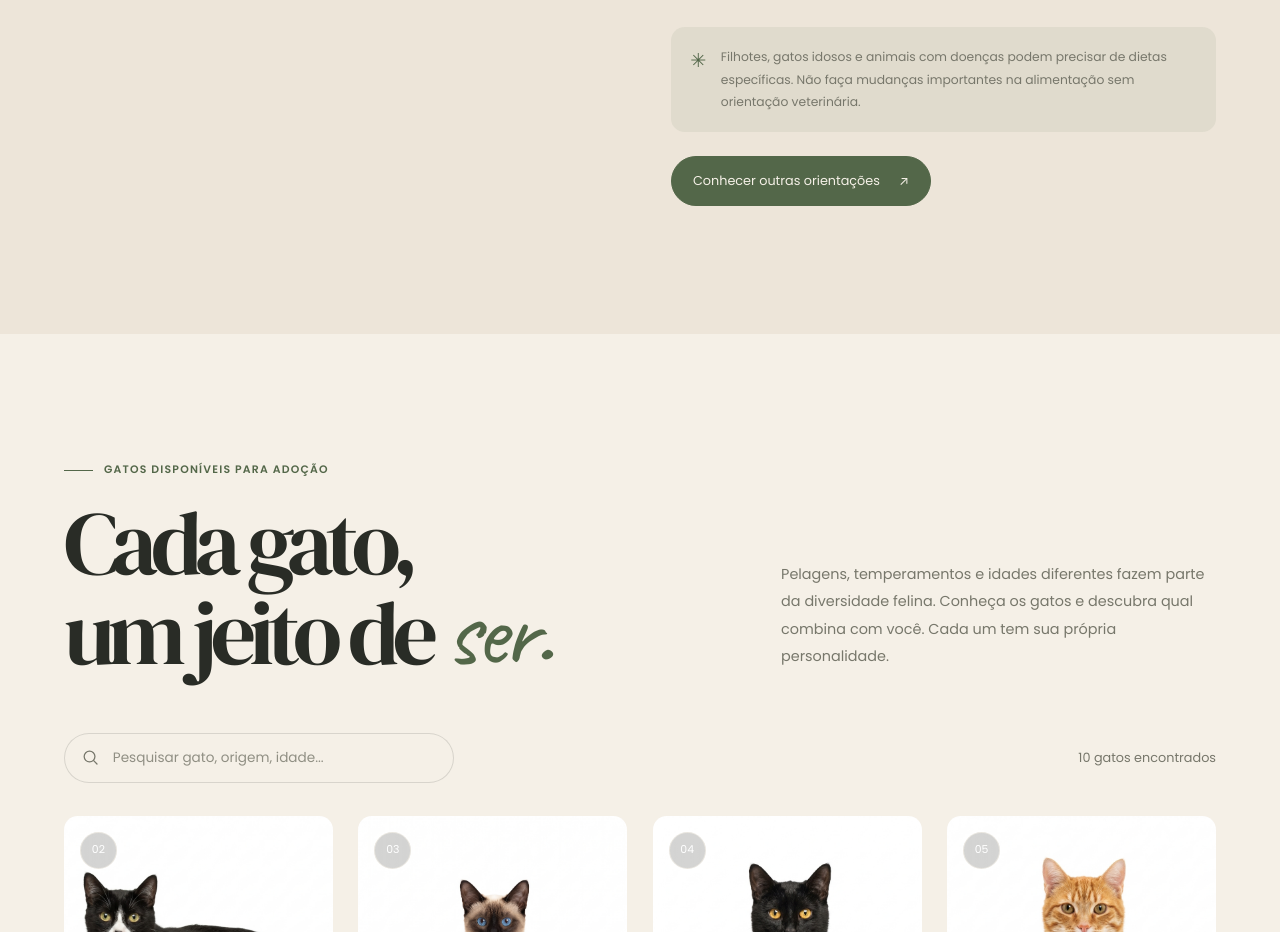
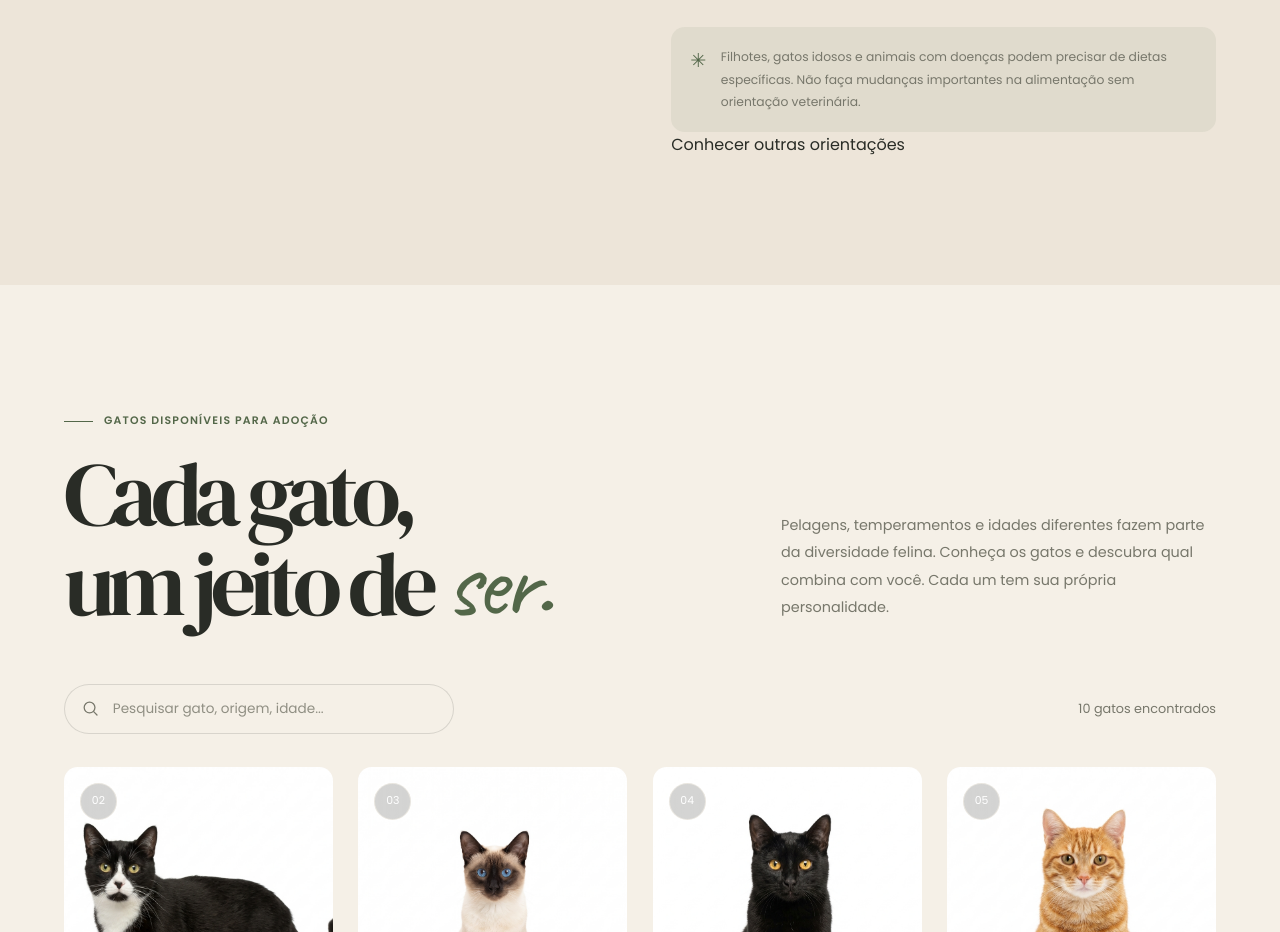
Before and after one commit to MatheusAbib/Gataria-adocao-responsavel, a React (Vite) app: page / in a window 1280 px wide. Shown: the part 3847-4779 px from the top of the page. Built offline with nearby package versions, Linux system fonts and the light colour scheme.

Commit message:
content: atualiza referência sobre alimentação felina

```diff
--- a/src/sections/Nutrition.jsx
+++ b/src/sections/Nutrition.jsx
@@ -96,10 +96,13 @@
             </p>
           </div>
 
-          <a href="#contato" className={styles.action}>
-            Conhecer outras orientações
-            <span aria-hidden="true">↗</span>
-          </a>
+        <a
+          href="https://www.vet.cornell.edu/departments-centers-and-institutes/cornell-feline-health-center/health-information/feline-health-topics/feeding-your-cat"
+          target="_blank"
+          rel="noopener noreferrer"
+        >
+          Conhecer outras orientações
+        </a>
         </div>
       </div>
     </section>
```
